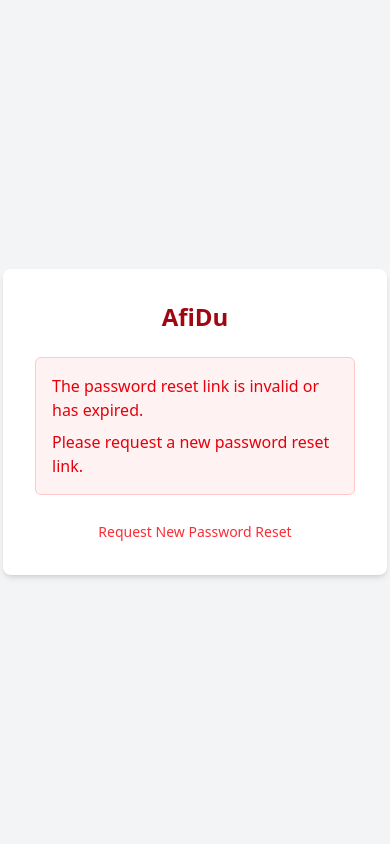
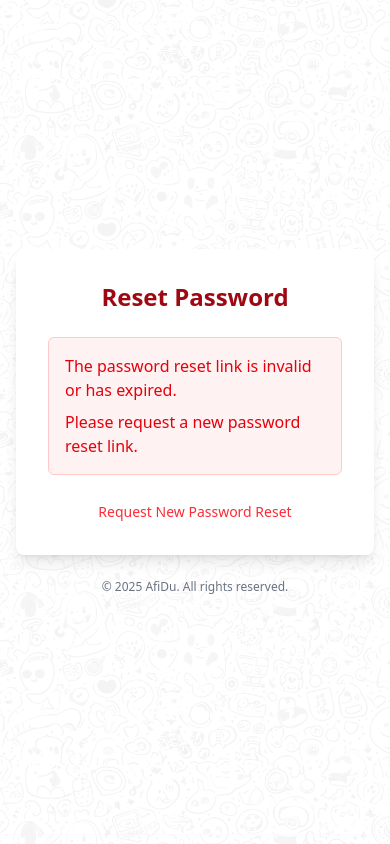
Before and after one commit to rywndr/AfiDu, a Django app: page /accounts/reset/1/1/ in a window 390 px wide. Run offline with Django 5.2, Linux system fonts and the light colour scheme.

Commit message:
refactor: revamped the login auth,reset password, and register layout

```diff
--- a/src/login/templates/auth/login.html
+++ b/src/login/templates/auth/login.html
@@ -1,4 +1,4 @@
-{% extends 'auth/layout.html' %}
+{% extends 'auth/login/layout.html' %}
 {% load static %}
 
 {% block title %}
@@ -63,12 +63,12 @@
         </button>
     </form>
 
-    <div class="mt-4 text-right">
+    <div class="mt-4 text-left">
         <a href="{% url 'login:password_reset' %}" class="text-red-500 hover:text-red-800 text-sm">
             Forgot Password?
         </a>
     </div>
-    <div class="mt-2 text-sm text-right">
+    <div class="mt-2 text-sm text-left">
         <p class="font-semibold inline">Contact Admin to</p>
         <a href="{% url 'login:register' %}" class="text-red-500 hover:text-red-800 text-sm">
             Register
--- a/src/login/templates/auth/password_reset_complete.html
+++ b/src/login/templates/auth/password_reset_complete.html
@@ -1,4 +1,4 @@
-{% extends 'auth/layout.html' %}
+{% extends 'auth/reset_password/layout.html' %}
 
 {% block title %}
     AfiDu - New Password
@@ -6,7 +6,7 @@
 
 {% block content %}
   <h2 class="text-2xl font-bold text-center mb-6 text-red-800">
-    AfiDu - Password Reset Complete
+    Reset Password
   </h2>
 
   <div
--- a/src/login/templates/auth/password_reset_confirm.html
+++ b/src/login/templates/auth/password_reset_confirm.html
@@ -1,4 +1,4 @@
-{% extends 'auth/layout.html' %}
+{% extends 'auth/reset_password/layout.html' %}
 {% load static %}
 
 {% block title %}
@@ -7,7 +7,7 @@
 
 {% block content %}
   <h2 class="text-2xl font-bold text-center mb-6 text-red-800">
-    AfiDu
+    Reset Password
   </h2>
 
   {% if validlink %}
--- a/src/login/templates/auth/password_reset_done.html
+++ b/src/login/templates/auth/password_reset_done.html
@@ -1,4 +1,4 @@
-{% extends 'auth/layout.html' %}
+{% extends 'auth/reset_password/layout.html' %}
 
 {% block title %}
     AfiDu - Password Reset
@@ -6,7 +6,7 @@
 
 {% block content %}
   <h2 class="text-2xl font-bold text-center mb-6 text-red-800">
-    AfiDu
+    Reset Password
   </h2>
 
   <div
--- a/src/login/templates/auth/password_reset_form.html
+++ b/src/login/templates/auth/password_reset_form.html
@@ -1,4 +1,4 @@
-{% extends 'auth/layout.html' %}
+{% extends 'auth/reset_password/layout.html' %}
 
 {% block title %}
 AfiDu - Password Reset
@@ -6,7 +6,7 @@ AfiDu - Password Reset
 
 {% block content %}
 <h2 class="text-2xl font-bold text-center mb-6 text-red-800">
-    AfiDu
+    Reset Password
 </h2>
 
 {% if form.errors %}
--- a/src/login/templates/register.html
+++ b/src/login/templates/register.html
@@ -1,4 +1,4 @@
-{% extends 'auth/layout.html' %}
+{% extends 'auth/reset_password/layout.html' %}
 
 {% block title %}
     Afidu - Register
--- a/src/templates/auth/layout.html
+++ /dev/null
@@ -1,23 +0,0 @@
-<!doctype html>
-<html lang="en">
-
-<head>
-    <meta charset="UTF-8" />
-    <meta name="viewport" content="width=device-width, initial-scale=1" />
-
-    <title>
-        {% block title %}AfiDu-Login{% endblock %}
-    </title>
-
-    {% include 'snippets/tailwind.html' %}
-</head>
-
-<body class="bg-gray-100 min-h-screen flex items-center justify-center">
-    <div class="bg-white p-8 rounded-lg shadow-md w-96">
-        {% block content %}
-        {% endblock %}
-    <div />
-
-</body>
-
-</html>
--- /dev/null
+++ b/src/templates/auth/reset_password/layout.html
@@ -0,0 +1,38 @@
+{% load static %}
+<!doctype html>
+<html lang="en">
+
+<head>
+    <meta charset="UTF-8" />
+    <meta name="viewport" content="width=device-width, initial-scale=1" />
+    <title>{% block title %}AfiDu - Reset Password{% endblock %}</title>
+    {% include 'snippets/tailwind.html' %}
+</head>
+
+<body class="relative min-h-screen flex flex-col items-center justify-center bg-center bg-repeat [background-image:url('{% static 'images/abstract_doodle.png' %}')] [background-size:400px]">
+
+    <!-- white overlay -->
+    <div class="absolute inset-0 bg-white/90 z-0"></div>
+
+    <!-- content wrapper -->
+    <div class="relative z-10 container mx-auto flex flex-col items-center justify-center px-4 py-8">
+
+        <!-- card -->
+        <div class="bg-white rounded-lg shadow-lg overflow-hidden w-full max-w-md">
+            <div class="p-8 flex flex-col justify-center">
+                <div class="w-full mx-auto">
+                    {% block content %}
+
+                    {% endblock %}
+                </div>
+            </div>
+        </div>
+
+        <!-- footer -->
+        <div class="mt-6 text-center text-xs text-gray-500">
+            <p>&copy; {% now "Y" %} AfiDu. All rights reserved.</p>
+        </div>
+    </div>
+</body>
+
+</html>
```
Also changed, not shown: src/templates/auth/login/layout.html (added, +44 -0 lines), src/static/images/abstract_doodle.png (added), src/static/images/login_img.png (added).
